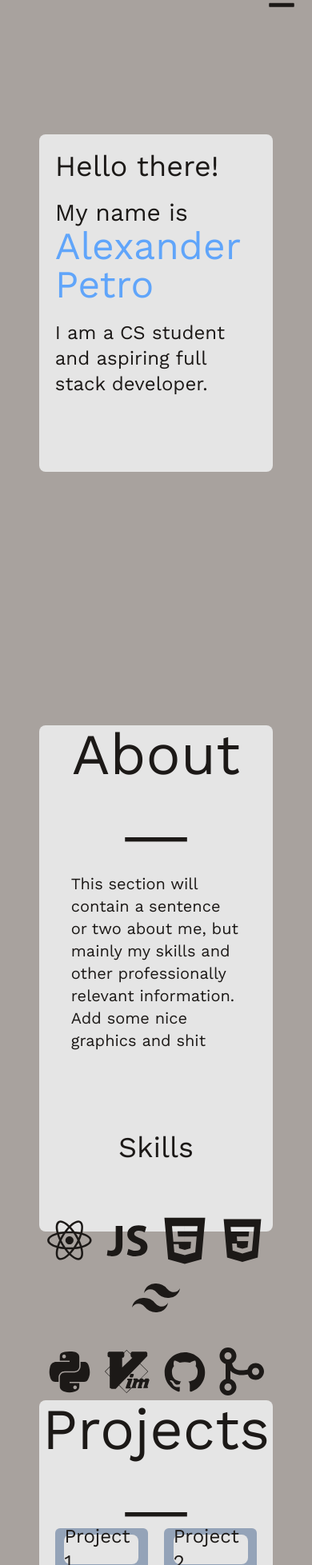
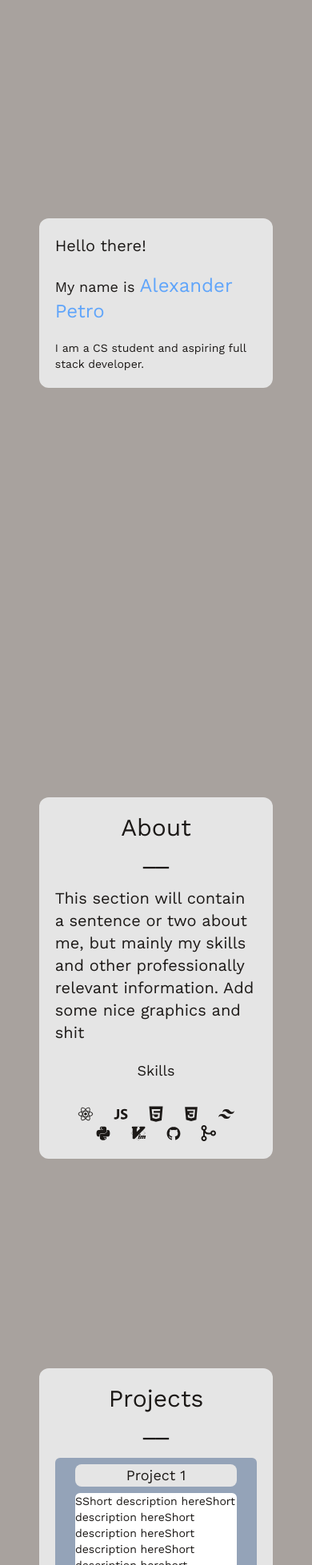
Before and after one commit to justatoaster47/portfolio_site, a Next.js app: page / in a window 390 px wide. Shown: the part 43-2000 px from the top of the page at 80% size. Built offline with nearby package versions, Linux system fonts and the light colour scheme.

Commit message:
pretty responsive, added abstractions for tailwind

```diff
--- a/app/layout.js
+++ b/app/layout.js
@@ -7,7 +7,7 @@ export const metadata = {
 
 export default function RootLayout({ children }) {
   return (
-    <html lang='en' className='font-worksans text-textcolor bg-background flex-wrap'>
+    <html lang='en' className='flex-wrap font-worksans text-textcolor bg-background '>
       <body> { children } </body>
     </html>
   )
--- a/app/page.js
+++ b/app/page.js
@@ -6,9 +6,9 @@ import Contact from '@pages/Contact';
 
 const page = () => {
   return (
-    <section>
+    <section >
 
-      <Nav />
+      {/* <Nav /> */}
       <Landing />
       <About />
       <Projects />
--- a/components/ProjectDisplay.js
+++ b/components/ProjectDisplay.js
@@ -1,22 +1,22 @@
 
 const ProjectDisplay = ({ Title, Description, SourceLink, TrialLink }) => {
   return (
-    <div className='flex flex-wrap justify-center items-center h-full w-full bg-third rounded-md'>
-    <div className='flex justify-center items-center bg-primary rounded-lg w-4/5 h-1/6 m-2'>
-      <h1>
+    <div className='fcenter flex-wrap text-sm md:text-3xl h-full w-350 bg-third rounded-md'>
+    <div className='fcenter bg-primary rounded-lg w-4/5 h-1/6 m-2 '>
+      <h1 className="text-lg md:text-5xl ">
         {Title}
       </h1>
     </div>
-    <div className='flex w-4/5 h-3/5 p-0 rounded-md justify-center items-center bg-white'>
+    <div className='fcenter w-4/5 h-3/5 p-0 rounded-md bg-white'>
       <p>
         {Description }
       </p>
     </div>
-  <div className='flex justify-around w-full gap-3 bg-transparent p-2 rounded-md '>
-    <a href={SourceLink} target="_blank" className='flex bg-primary hover:text-hovertextcolor text-lg font-bold justify-center items-center rounded-md align-bottom w-1/2 h-full'>
+  <div className='fcenter justify-around w-full gap-3 bg-transparent p-2 rounded-md '>
+    <a href={SourceLink} target="_blank" className='fcenter bg-primary hover:text-hovertextcolor italic rounded-md align-bottom w-1/2 h-full'>
        Source
     </a>
-    <a href={TrialLink} target="_blank" className='flex bg-primary hover:text-hovertextcolor text-lg font-bold justify-center items-center rounded-md align-bottom w-1/2 h-full'>
+    <a href={TrialLink} target="_blank" className='fcenter bg-primary hover:text-hovertextcolor italic rounded-md align-bottom w-1/2 h-full'>
         Trial
     </a>
 
--- a/pages/About.js
+++ b/pages/About.js
@@ -23,37 +23,29 @@ const About = () => {
   }, []);
 
   return (
-    <div id='About' className="flex justify-center items-center w-full h-screen bg-background ">
+    <div id='About' className="mypage">
 
-
-      <div className="flex-col w-3/4 h-3/4 bg-primary text-7xl rounded-lg items-center">
-        <h1 className="flex justify-center">
+      <div className="mypagecontent flex-col">
+        <h1>
           About
         </h1>
-        <h1 className="flex justify-center ">
+        <h1>
          __
         </h1>
-        <p className="flex text-xl p-10">
+        <p className="mybody pt-5 md:pt-10">
           This section will contain a sentence or two about me, but mainly my skills and other professionally relevant information. Add some nice graphics and shit
         </p>
 
-        <p className='flex text-2xl w-full justify-center items-center pb-10 text-accent'>
-        </p>
-
-
-        <div className='flex-col text-2xl justify-center p-5'>
-          <p className="flex justify-center text-4xl">
+        <div className='flex-col text-2xl justify-center p-5 pb-2'>
+          <p className="flex justify-center text-lg md:text-4xl">
             Skills
-            {/* <span className='pl-2'>{hoveredSkill}</span> */}
           </p>
-          <p className="flex justify-center italic text-xl h-5">
+          <p className="flex justify-center italic text-sm md:text-xl h-5">
             {hoveredSkill}
           </p>
-
         </div>
 
-
-        <div className="flex justify-center gap-15 text-7xl pt-5 flex-wrap"
+        <div className="myicon"
         onMouseLeave={() => handleHover('')}>
 
           <DiReact onMouseEnter={() => handleHover('React')} />
@@ -64,7 +56,7 @@ const About = () => {
 
         </div>
 
-        <div className="flex justify-center gap-15 text-7xl pt-5 flex-wrap"
+        <div className="myicon"
         onMouseLeave={() => handleHover('')}>
 
           <DiPython onMouseEnter={() => handleHover('Python')} />
@@ -75,11 +67,7 @@ const About = () => {
           <BiGitMerge onMouseEnter={() => handleHover('Git')} />
 
         </div>
-
-
       </div>
-
-
     </div>
   )
 }
--- a/pages/Contact.js
+++ b/pages/Contact.js
@@ -4,32 +4,31 @@ const Contact = () => {
   const mailtoLink = 'mailto:alexmpetro@gmail.com ';
 
   return (
-    <div id='Contact' className="flex justify-center items-center w-full h-screen bg-background">
+    <div id='Contact' className="mypage">
 
-      <div className="flex-col w-3/4 h-3/4 bg-primary justify-center items-center text-7xl rounded-lg">
-        <h1 className="flex justify-center">
+      <div className="mypagecontent">
+        <h1>
           Contact
         </h1>
-
-        <h1 className="flex justify-center">
+        <h1>
           __
         </h1>
 
-        <div className='flex-col justify-center items-center p-20 text-4xl'>
+        <div className='fcenter flex-col'>
 
-          <div className='flex justify-center items-center p-10 text-4xl pt-20'>
-            <a href={mailtoLink} className='flex hover:text-secondary justify-center items-center'>
+          <div className='fcenter pt-10 md:pt-20'>
+            <a href={mailtoLink} className='mybody hover:text-secondary '>
               alexmpetro@gmail.com
             </a>
           </div>
 
-          <div className='flex justify-center items-center p-20 text-3xl pt-20'>
+          <div className='mybody pt-5 md:pt-20 pb-5 md:pb-10'>
             <a href='/mock-resume.pdf' target='_blank' className='hover:text-secondary'>
               Resume
             </a>
           </div>
 
-          <div className='flex justify-center gap-20 text-4xl'>
+          <div className='myicon '>
             <a href='https://github.com/justatoaster47' target='_blank'>
               <FaGithub />
             </a>
--- a/pages/Landing.js
+++ b/pages/Landing.js
@@ -1,18 +1,18 @@
 const Landing = () => {
   return (
-    <div id='Home' className="flex justify-center items-center w-full h-screen">
-      <div className="flex-col p-5 w-3/4 h-1/2 bg-primary rounded-lg">
+    <div id='Home' className="mypage">
+      <div className="mypagecontent flex-col ">
 
-        <div className="flex w-full items-baseline text-2xl">
-          <h1 className="flex text-4xl"> Hello there! </h1>
+        <div className="flex w-full items-baseline ">
+          <h1 className="flex text-xl md:text-4xl"> Hello there! </h1>
         </div>
 
         <div className="pb-5 pt-5 flex w-full items-baseline">
-          <h1 className="pr-4 text-3xl">My name is <span className="text-5xl text-accent">Alexander Petro</span></h1>
+          <h1 className="pr-4 text-lg md:text-3xl">My name is <span className="text-2xl md:text-5xl text-accent">Alexander Petro</span></h1>
         </div>
 
         <div className="flex w-full items-baseline">
-          <h2 className="text-2xl">I am a CS student and aspiring full stack developer. </h2>
+          <h2 className="text-sm md:text-xl">I am a CS student and aspiring full stack developer. </h2>
         </div>
 
       </div>
--- a/pages/Projects.js
+++ b/pages/Projects.js
@@ -5,20 +5,19 @@ import ProjectDisplay from '@components/ProjectDisplay';
 
 const Projects = () => {
   return (
-    <div id='Projects' className="flex justify-center items-center w-full h-screen bg-background">
-      <div className="flex-col w-3/4 h-3/4 bg-primary justify-center items-center text-7xl rounded-lg">
-
-        <h1 className="flex justify-center">
+    <div id='Projects' className="mypage">
+      <div className="mypagecontent flex-col ">
+        <h1>
           Projects
         </h1>
-
-        <h1 className="flex justify-center ">
+        <h1>
         __
         </h1>
 
-      <div className='grid grid-cols-2 grid-rows-2 text-2xl mt-4 h-3/4 w-full flex-wrap place-items-center gap-5 pr-5 pl-5'>
+      {/* <div className='grid grid-cols-2 grid-rows-2 text-2xl mt-4 h-3/4 w-full flex-wrap place-items-center gap-5 pr-5 pl-5'> */}
+        <div className='mybody pt-5 pb-5 gap-5 md:gap-10'>
 
-        <ProjectDisplay Title='Project 1' Description='Short description here' SourceLink='https://google.com' TrialLink='https://google.com' />
+        <ProjectDisplay Title='Project 1' Description='SShort description hereShort description hereShort description hereShort description hereShort description herehort description here' SourceLink='https://google.com' TrialLink='https://google.com' />
 
         <ProjectDisplay Title='Project 2' Description='Short description here' SourceLink='https://google.com' TrialLink='https://google.com' />
 
--- a/styles/globals.css
+++ b/styles/globals.css
@@ -7,3 +7,26 @@
 html {
     scroll-behavior: smooth;
   }
+
+@layer components{
+  .fcenter{
+    @apply flex justify-center items-center;
+  }
+  .mypage{
+    @apply fcenter w-full min-h-screen bg-background;
+  }
+  .myheader{
+    @apply fcenter pt-5 pb-5 text-3xl md:text-7xl p-5 md:p-10;
+  }
+  .mypagecontent{
+    @apply fcenter flex-col myheader w-3/4 h-3/4 bg-primary rounded-xl;
+  }
+  .mybody{
+    @apply fcenter flex-wrap text-xl md:text-4xl;
+  }
+  .myicon{
+    @apply fcenter text-2xl md:text-6xl gap-5 md:gap-10;
+  }
+
+
+}
```
